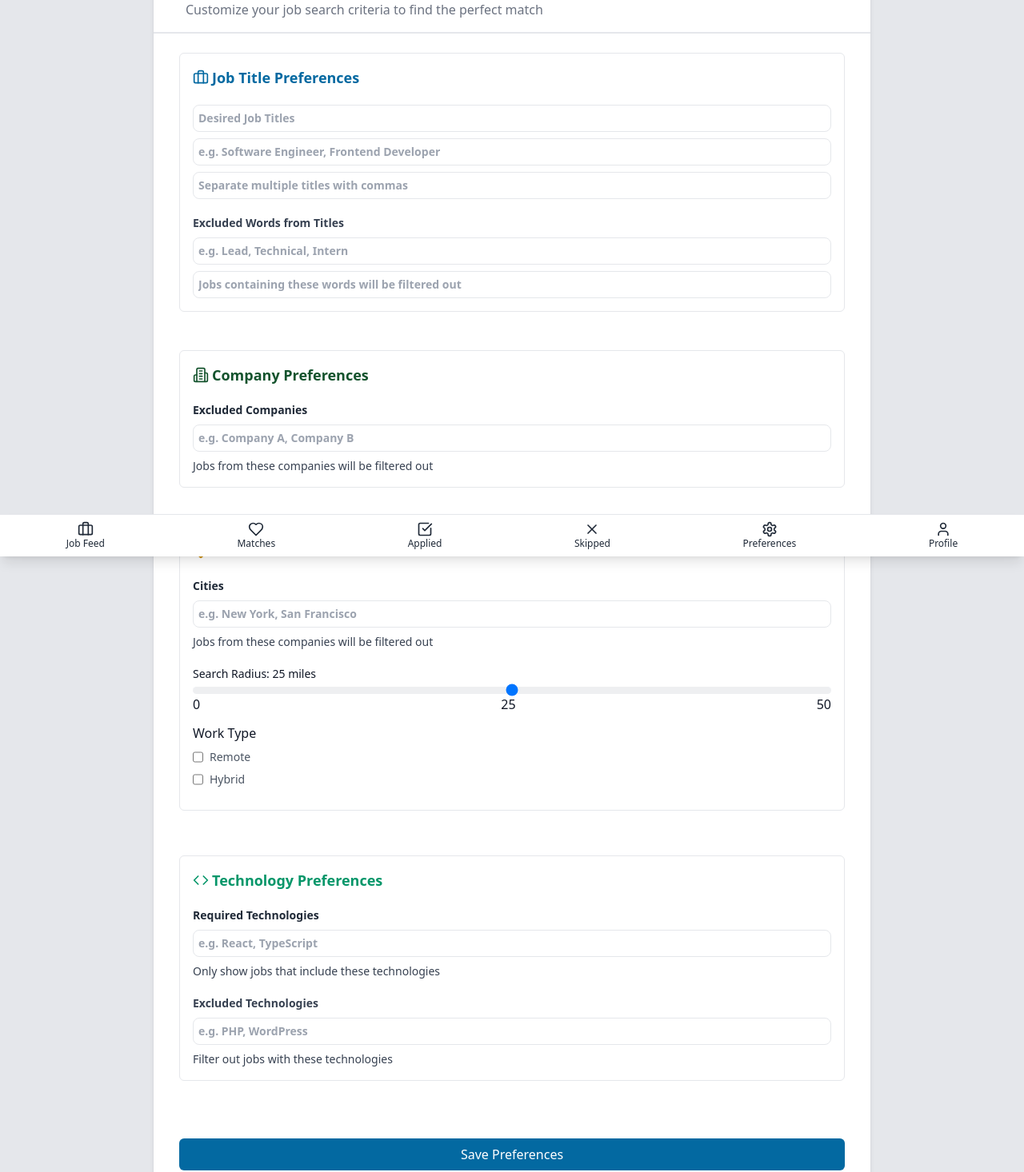
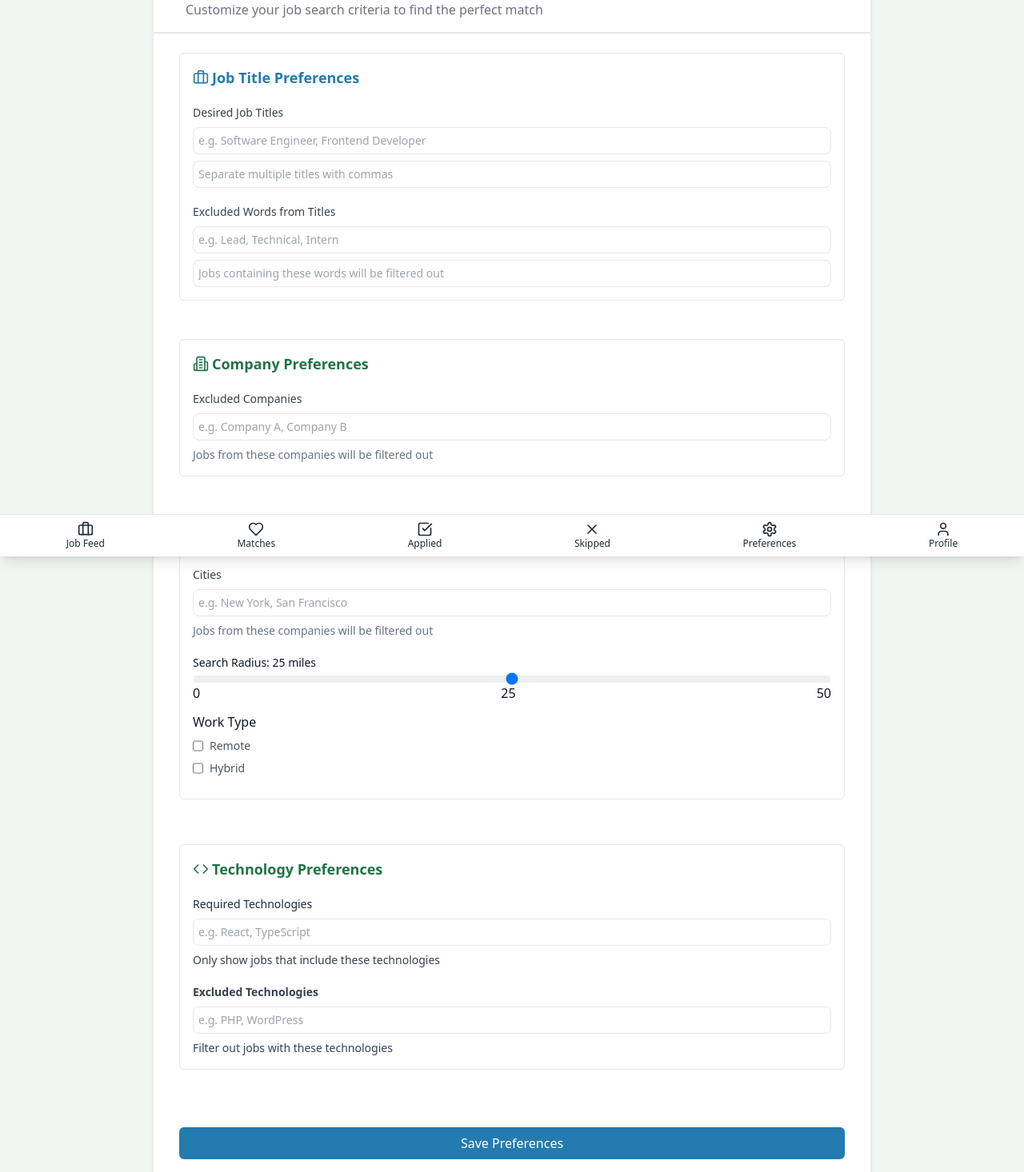
Before and after one commit to Muhammadbilalhaider/netlify-tailwind, a React (Create React App) app: page /preferences in a window 1280 px wide. Shown: the part 104-1570 px from the top of the page at 80% size. Built offline with nearby package versions, Linux system fonts and the light colour scheme.

Commit message:
making Applied

```diff
--- a/src/App.css
+++ b/src/App.css
@@ -6,7 +6,7 @@
 body {
   margin: 0;
   padding: 0;
-  background-color: #e5e7eb;
+  background-color: #21734610;
 
   font-family: ui-sans-serif,system-ui,sans-serif,"Apple Color Emoji","Segoe UI Emoji",Segoe UI Symbol,"Noto Color Emoji"
 }
--- a/src/components/preferences/preferences.tsx
+++ b/src/components/preferences/preferences.tsx
@@ -17,50 +17,50 @@ const Preferences = () => {
         <hr className='border w-full '></hr>
 
         <div className='flex flex-col border mt-6 m-8 rounded-md p-4'>
-          <div className='flex space-x-1 items-center text-sky-700 flex-row'>
+          <div className='flex space-x-1 items-center text-[#247BAF] flex-row'>
             <Briefcase size={20} />
             <p className='font-semibold text-lg'>Job Title Preferences</p>
           </div>
           <div className='flex flex-col  space-y-2 mt-5'>
-            <input className='font-semibold  text-sm text-gray-800 p-1.5 rounded-lg border' placeholder='Desired Job Titles'/>
-            <input className='font-semibold text-sm text-gray-800 p-1.5 rounded-lg border' placeholder='e.g. Software Engineer, Frontend Developer'/>
-            <input className='font-semibold text-sm text-gray-800 p-1.5 rounded-lg border' placeholder='Separate multiple titles with commas'/>
+            <p className='font-medium  text-sm text-gray-700 rounded-lg'>Desired Job Titles</p>
+            <input className='text-sm text-gray-600 p-1.5 rounded-lg border' placeholder='e.g. Software Engineer, Frontend Developer'/>
+            <input className=' text-sm text-gray-600 p-1.5 rounded-lg border' placeholder='Separate multiple titles with commas'/>
 
           </div>
 
 
           <div className='flex flex-col space-y-2 mt-5'>
-            <p className='font-semibold text-sm text-gray-700'>Excluded Words from Titles</p>
-            <input className='font-semibold text-sm text-gray-800 p-1.5 rounded-lg border' placeholder='e.g. Lead, Technical, Intern'/>
-            <input className='font-semibold text-sm text-gray-800 p-1.5 rounded-lg border' placeholder='Jobs containing these words will be filtered out'/>
+          <p className='font-medium  text-sm text-gray-700 rounded-lg'>Excluded Words from Titles</p>
+            <input className='text-sm text-gray-800 p-1.5 rounded-lg border' placeholder='e.g. Lead, Technical, Intern'/>
+            <input className=' text-sm text-gray-800 p-1.5 rounded-lg border' placeholder='Jobs containing these words will be filtered out'/>
             </div>
 
         </div>
 
         <div className='flex flex-col border mt-4 m-8 rounded-md p-4'>
-          <div className='flex space-x-1 text-green-900 items-center flex-row'>
+          <div className='flex space-x-1 text-[#217346] items-center flex-row'>
             <Building2 size={20} />
             <p className='font-semibold text-lg'>Company Preferences</p>
           </div>
           <div className='flex flex-col  space-y-2 mt-5'>
-            <p className='font-semibold text-sm text-gray-800'>Excluded Companies</p>
-            <input className='font-semibold text-sm text-gray-800 p-1.5 rounded-lg border' placeholder='e.g. Company A, Company B'/>
+          <p className='font-medium  text-sm text-gray-700 rounded-lg'>Excluded Companies</p>
+            <input className='text-sm text-gray-800 p-1.5 rounded-lg border' placeholder='e.g. Company A, Company B'/>
 
-            <p className='text-sm text-gray-700'>Jobs from these companies will be filtered out</p>
+            <p className='text-sm text-gray-500'>Jobs from these companies will be filtered out</p>
           </div>
 
         </div>
 
 
         <div className='flex flex-col border mt-4 m-8 rounded-md p-4'>
-          <div className='flex space-x-1 text-yellow-600 items-center flex-row'>
+          <div className='flex space-x-1 text-[#FFE066] items-center flex-row'>
             <MapPin size={20} />
             <p className='font-semibold text-lg'>Location Preferences</p>
           </div>
           <div className='flex flex-col  space-y-2 mt-5'>
-            <p className='font-semibold text-sm text-gray-800'>Cities</p>
-            <input className='font-semibold text-sm text-gray-800 p-1.5 rounded-lg border' placeholder='e.g. New York, San Francisco'/>
-            <p className='text-sm text-gray-700'>Jobs from these companies will be filtered out</p>
+          <p className='font-medium  text-sm text-gray-700 rounded-lg'>Cities</p>
+            <input className='text-sm text-gray-800 p-1.5 rounded-lg border' placeholder='e.g. New York, San Francisco'/>
+            <p className='text-sm text-gray-500 border-gray-200'>Jobs from these companies will be filtered out</p>
           </div>
 
           <div className='flex flex-col w-full mt-5'>
@@ -110,13 +110,13 @@ const Preferences = () => {
         </div>
 
         <div className='flex flex-col border mt-6 m-8 rounded-md p-4'>
-          <div className='flex space-x-1 items-center text-emerald-600 flex-row'>
+          <div className='flex space-x-1 items-center text-[#217346] flex-row'>
             <Code size={20} />
             <p className='font-semibold text-lg'>Technology Preferences</p>
           </div>
           <div className='flex flex-col  space-y-2 mt-5'>
-            <p className='font-semibold text-sm text-gray-800'>Required Technologies</p>
-            <input className='font-semibold text-sm text-gray-800 p-1.5 rounded-lg border' placeholder='e.g. React, TypeScript'/>
+            <p className=' text-sm text-gray-800'>Required Technologies</p>
+            <input className='text-sm text-gray-800 p-1.5 rounded-lg border' placeholder='e.g. React, TypeScript'/>
 
             <p className='text-sm text-gray-700'>Only show jobs that include these technologies</p>
           </div>
@@ -124,7 +124,7 @@ const Preferences = () => {
 
           <div className='flex flex-col space-y-2 mt-5'>
             <p className='font-semibold text-sm text-gray-700'>Excluded Technologies</p>
-            <input className='font-semibold text-sm text-gray-800 p-1.5 rounded-lg border' placeholder='e.g. PHP, WordPress'/>
+            <input className=' text-sm text-gray-800 p-1.5 rounded-lg border' placeholder='e.g. PHP, WordPress'/>
             <p className='text-sm text-gray-700'>Filter out jobs with these technologies</p>
           </div>
 
@@ -132,7 +132,7 @@ const Preferences = () => {
 
 
         <div className='flex flex-col mt-6 m-4 rounded-md p-4'>
-          <button className='w-full p-2 rounded-md bg-sky-700 text-white'>Save Preferences</button>
+          <button className='w-full p-2 rounded-md bg-[#247BAF] text-white'>Save Preferences</button>
         </div>
 
       </div>
--- a/src/components/userPortal/UserPortal.tsx
+++ b/src/components/userPortal/UserPortal.tsx
@@ -34,13 +34,13 @@ const UserPortal = () => {
     <div className="w-full flex flex-col justify-center items-start pb-24 py-10 px-5 sm:px-10 lg:px-48">
       <div className="flex flex-col py-4 w-full rounded-md shadow-md bg-white">
         <div className="flex flex-col mx-8">
-          <p className="font-semibold text-2xl text-gray-800">Account Settings</p>
-          <p className="text-gray-600">Manage your profile and account settings</p>
+          <p className="font-semibold text-2xl text-neutral-dark">Account Settings</p>
+          <p className="text-gray-500">Manage your profile and account settings</p>
         </div>
 
         <hr className="border w-full mt-6" />
         <div className="flex flex-col mx-8 mt-6">
-          <p className="text-gray-800 font-semibold text-2xl">Application Statistics</p>
+          <p className="text-neutral-dark font-semibold text-2xl">Application Statistics</p>
           <div className="grid lg:grid-cols-4 grid-cols-1 w-full mt-4 flex-row justify-between gap-4">
             {stats.map((value, index) => (
               <div
@@ -54,7 +54,7 @@ const UserPortal = () => {
                 </span>
 
                 <p className="text-center mt-2 text-sm font-semibold">{value.totalNumber}</p>
-                <p className="text-center mt-2 text-sm">{value.name}</p>
+                <p className="text-center mt-2 text-gray-500 text-sm">{value.name}</p>
               </div>
             ))}
           </div>
@@ -62,39 +62,50 @@ const UserPortal = () => {
         <div className="flex flex-col mx-8">
           <div className='flex flex-row justify-between mt-8 w-full'>
 
-            <p className='text-2xl font-bold'>Profile Information</p>
-            <p>Profile Information</p>
+            <p className='text-2xl text-neutral-dark font-bold'>Profile Information</p>
+            <p className='text-primary'> Edit Profile</p>
           </div>
+          <div className='grid lg:grid-cols-2 sm:grid-cols-1 w-full gap-x-3'>
           <span className='flex flex-col mt-4 space-y-1'>
             <p>Name</p>
-            <p>John Doe</p>
+            <input className='type=text text-base text-gray-800 p-2 rounded-lg border' placeholder='John Doe'/>
+
           </span>
           <span className='flex flex-col mt-4 space-y-1'>
             <p>Email</p>
-            <p>john@gmail.com</p>
+            <input className=' text-base text-gray-800 p-2 rounded-lg border' placeholder='john@gmail.com'/>
+
           </span>
           <span className='flex flex-col mt-4 space-y-1'>
-            <p>Mamber Since</p>
-            <p>2/3/2018</p>
+            <p>Address</p>
+            <input className=' text-base text-gray-800 p-2 rounded-lg border' placeholder='Address'/>
+
           </span>
+          <span className='flex flex-col mt-4 space-y-1'>
+            <p>Phone</p>
+            <input className=' text-base text-gray-800 p-2 rounded-lg border' placeholder='+1 000 000 00'/>
+
+
+          </span>
+          </div>
         </div>
         <hr className='flex w-full border mt-4'></hr>
         <div className='flex flex-col px-8 mt-4'>
-          <p className='text-2xl font-bold'>Change Password</p>
+        <p className='text-2xl text-neutral-dark font-bold'>Change Password</p>
           <span className='flex flex-col w-full space-y-2 mt-2'>
-            <label>Current Password</label>
+            <label className='text-gray-600'>Current Password</label>
             <input type='password' className='w-full border p-2 rounded-md' placeholder='Current Password'/>
           </span>
 
           <span className='flex flex-col w-full space-y-2 mt-2'>
-            <label>New Password</label>
+            <label className='text-gray-600'>New Password</label>
             <input type='password' className='w-full border p-2 rounded-md' placeholder='New Password'/>
           </span>
           <span className='flex flex-col w-full space-y-2 mt-2'>
-            <label>Current Password</label>
+            <label className='text-gray-600'>Current Password</label>
             <input type='password' className='w-full border p-2 rounded-md' placeholder='Confirm Password'/>
           </span>
-          <button className='w-full bg-sky-600 text-white p-1.5 rounded-md mt-5'>Update Password</button>
+          <button className='w-full bg-primary text-white p-1.5 rounded-md mt-5'>Update Password</button>
         </div>
       </div>
     </div>
```
